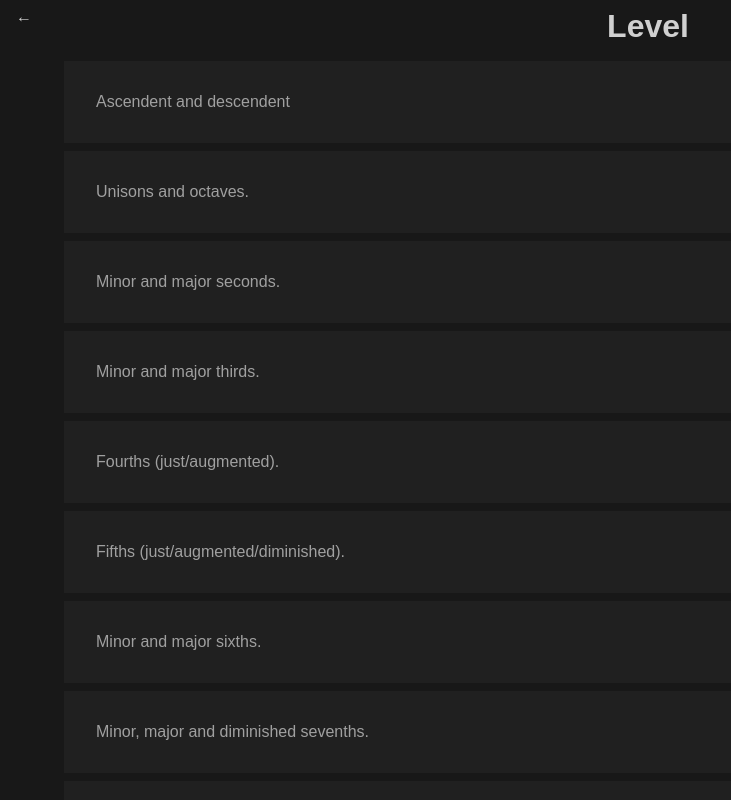
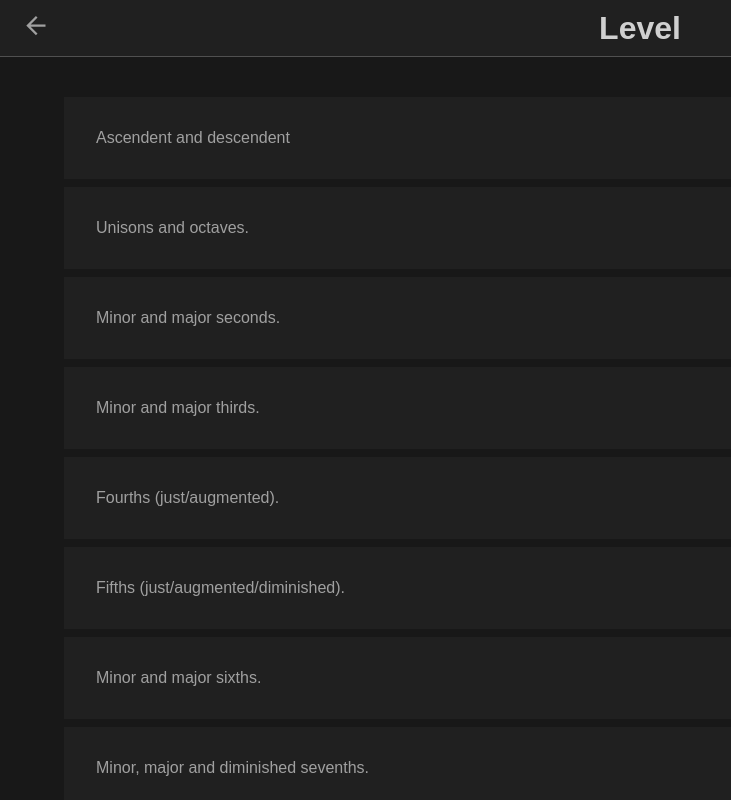
Before and after one commit to mec-nyan/hear-me-out, a React (Vite) app: page /levels in a window 1280 px wide. Shown: the top 800 px of the page, without its empty margins (0-731 px from the left). Built offline with nearby package versions, Linux system fonts and the light colour scheme.

Commit message:
Add icons.

```diff
--- a/index.html
+++ b/index.html
@@ -5,6 +5,7 @@
   <meta charset="UTF-8" />
   <link rel="icon" type="image/svg+xml" href="/favicon.svg" />
   <meta name="viewport" content="width=device-width, initial-scale=1.0" />
+  <link href="https://fonts.googleapis.com/css2?family=Material+Symbols+Outlined" rel="stylesheet" />
   <title>Hear me out!</title>
 </head>
 
--- a/src/Chooser.css
+++ b/src/Chooser.css
@@ -5,23 +5,33 @@
   flex-direction: column;
   /* justify-content: space-between; */
   align-items: center;
+  overflow: scroll;
 }
 
 .top-nav {
-  display: flex;
   width: 100%;
-  /* background-color: slateblue; */
-  justify-content: space-between;
-  padding: 0.5rem 1rem;
+  padding: 0 8px;
+  display: grid;
+  grid-template-columns: 56px 1fr 56px;
+  grid-template-rows: 56px;
+  align-items: center;
+  justify-items: center;
+  background-color: #202020;
+  border-bottom: 1px solid #505050;
 }
 
-.top-nav .back {
+h1 {
   color: #d0d0d0;
-  text-decoration: none;
+}
+
+.icon-left {
+  color: #a0a0a0;
+  font-size: 1.8rem;
 }
 
 .lvl-group {
   width: 100%;
+  padding-top: 2rem;
 }
 
 .lvl {
--- a/src/Chooser.tsx
+++ b/src/Chooser.tsx
@@ -34,9 +34,10 @@ export default function Chooser() {
     <div className='levels'>
       <div className='top-nav'>
         {/* TODO: Add icons. */}
-        <Link className='back' to='/'>←</Link>
+        <Link to='/'>
+          <span className='icon-left material-symbols-outlined'>arrow_back</span>
+        </Link>
         <h1>Level</h1>
-        <span className='icon-filler'></span>
       </div>
 
       <div className='lvl-group'>
```
